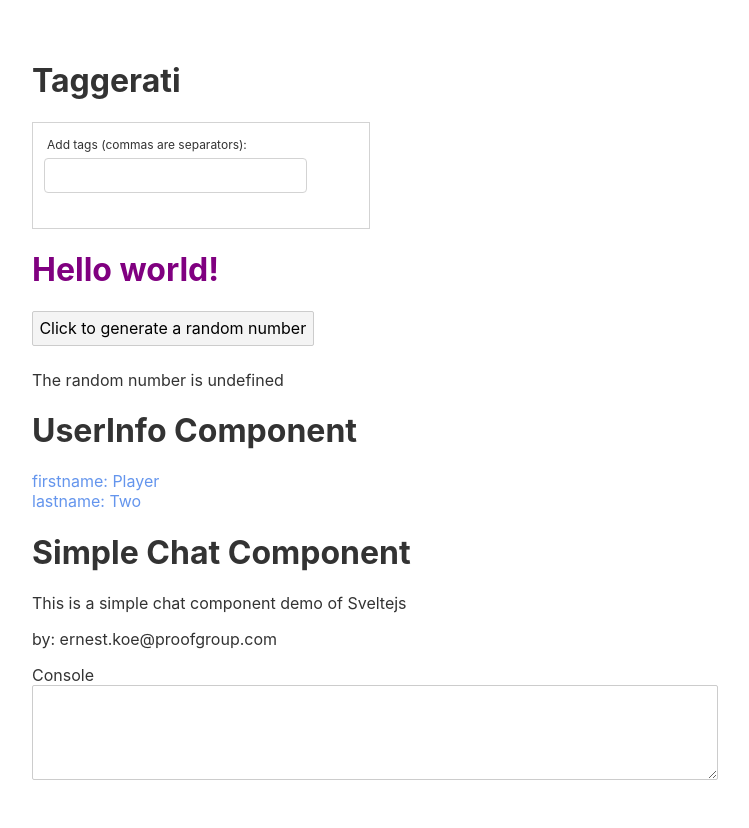
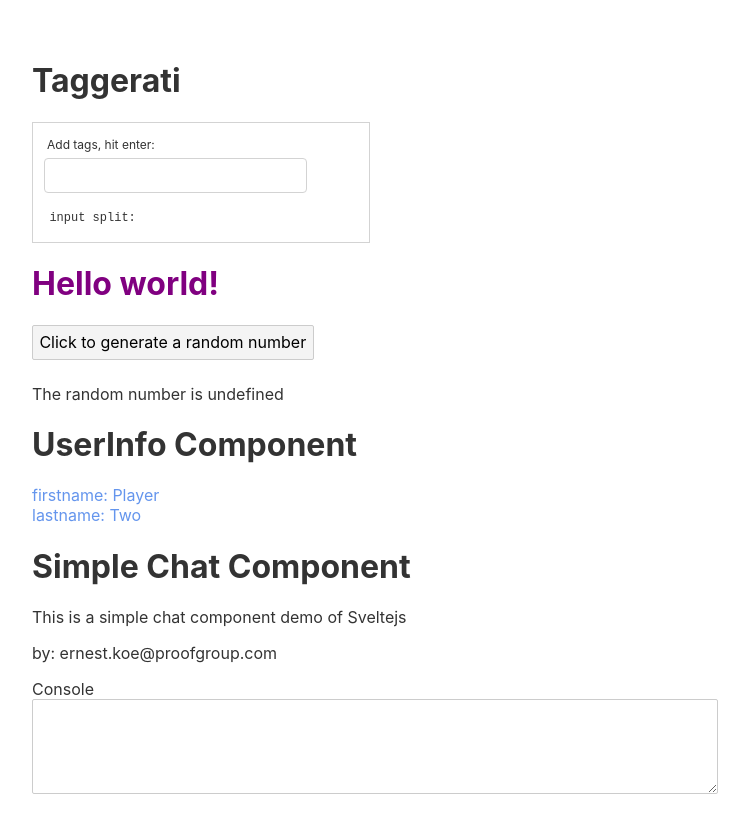
Before and after one commit to ernestkoe/svelte-studies, a Svelte app: page / in a window 1280 px wide. Shown: the top 828 px of the page, without its empty margins (8-757 px from the left). Built offline with nearby package versions, Linux system fonts and the light colour scheme.

Commit message:
figured out reactive tag deletion

```diff
--- a/src/Taggerati.svelte
+++ b/src/Taggerati.svelte
@@ -2,28 +2,36 @@
   let title = "Taggerati";
   let mytags = {};
   let input = "";
-  let dump = "";
-  const tagSeparators = [",", ";"]; //whitespaces are included by default
-  var tagRegex = /\s|,|;/; //include whitespace, TODO: map the tagseparators to a regExp string
+  var dump = "";
+  // const tagSeparators = [",", ";"]; //whitespaces are included by default
+  var tagRegex = /\s*[,;]+\s*|[,;]+|\s+/;
+  const tagValidRegex = /^[^ ;,]+$/;
   const tagInputTrigger = "Enter";
 
   function handleinput() {
     let theKey = event.key;
     let theKeyCode = event.keyCode;
+    dump = input.split(tagRegex);
+
+    // listen for the trigger key, if we find it, process all of input as tags
     if (theKey == tagInputTrigger) {
       if (tagRegex.test(input)) {
         input
           .split(tagRegex)
           //.slice(0, -1)
-          .forEach(x => (mytags[x] = true));
+          .forEach(x => (tagValidRegex.test(x) ? (mytags[x] = true) : null));
       } else {
         mytags[input] = true;
       }
 
       input = "";
     }
+  }
 
-    dump = "keyCode: " + theKeyCode + " key: " + theKey;
+function deletetag(tag) {
+    delete mytags[tag];
+    console.log(JSON.stringify(mytags));
+    mytags = mytags;
   }
 </script>
 
@@ -91,7 +99,7 @@
 
 <h1>{title}</h1>
 <div class="tag-box">
-  <div class="label">Add tags (commas are separators):</div>
+  <div class="label">Add tags, hit enter:</div>
   <input class="tag-input" bind:value={input} on:keyup={handleinput} />
   <!--
     <div class="tag">Apple</div>
@@ -99,10 +107,10 @@
     <div class="tag">IBM</div>
    -->
   {#each Object.keys(mytags) as tag}
-    <div class="tag">
+    <div id={tag} class="tag" on:click={ () => deletetag(tag)}>
        {tag}
-      <span class="close" />
+			<span class="close"></span>
     </div>
   {/each}
-  <div class="dump">{dump}</div>
+  <div class="dump">input split: {dump}</div>
 </div>
```
